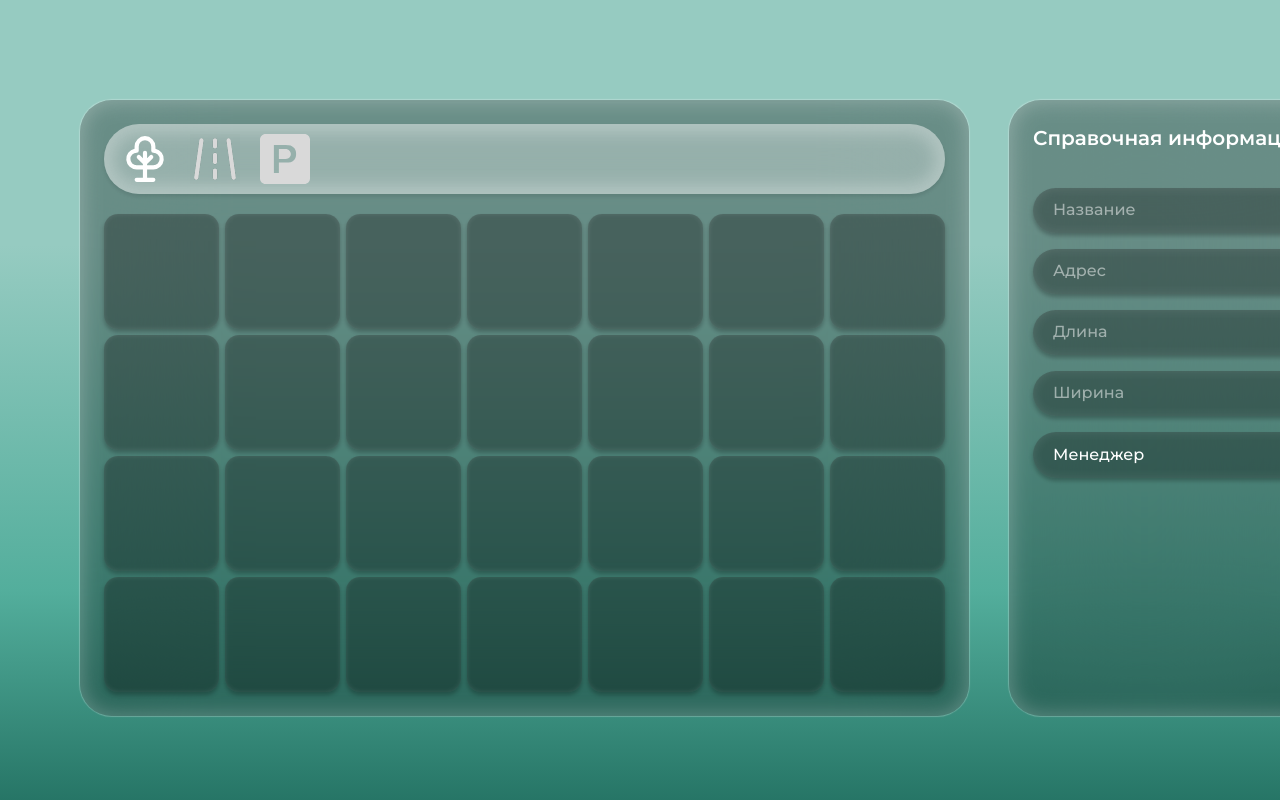
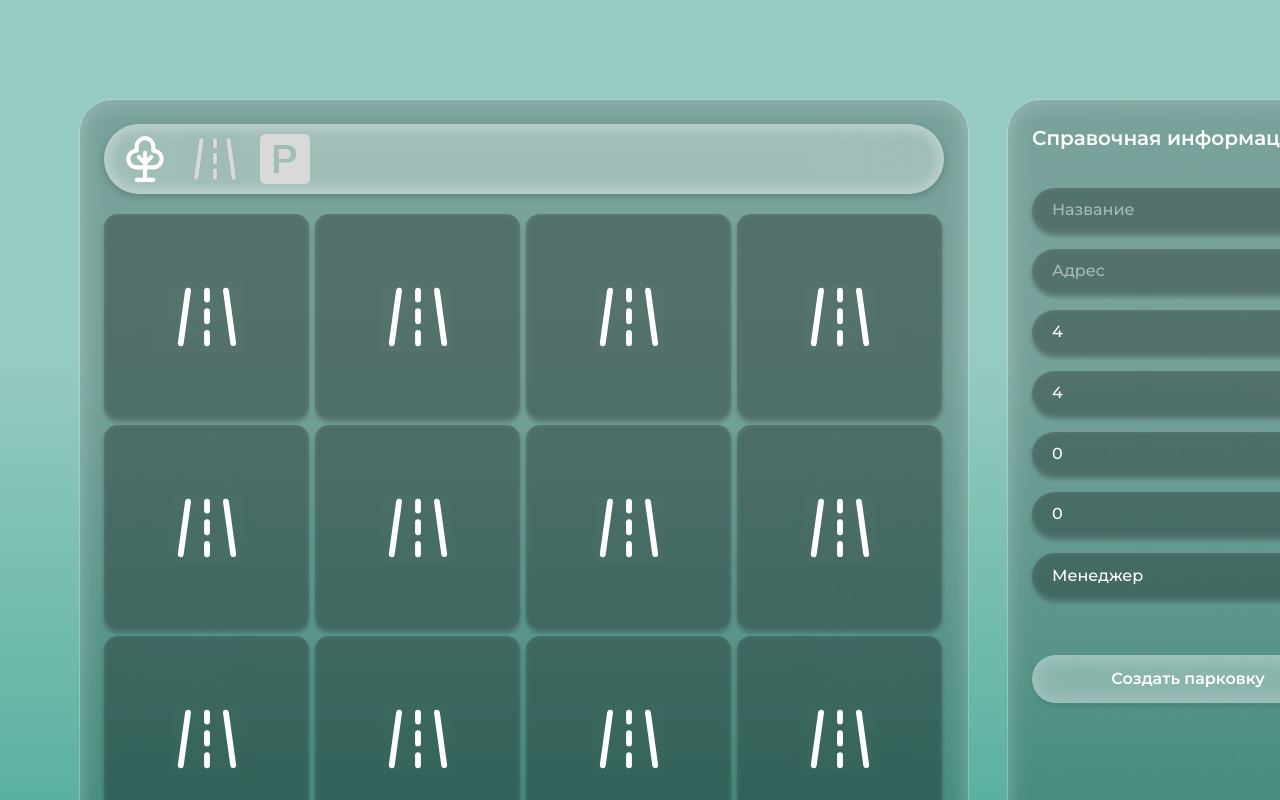
Before and after one commit to di-not/parking, a Next.js app: page /create in a window 1280 px wide. Shown: the top 800 px of the page. Built offline with nearby package versions, Linux system fonts and the light colour scheme.

Commit message:
feat: добавление полного функционала редактору и правки по верстке

```diff
--- a/@types/tomologyType.ts
+++ /dev/null
@@ -1,9 +0,0 @@
-export type TopologyType = {
-    name: string;
-    address: string;
-    width: number;
-    height: number;
-    day_tariff: number;
-    night_tariff: number;
-    cells: string[][];
-};
--- /dev/null
+++ b/@types/topologyType.ts
@@ -0,0 +1,11 @@
+import { ParkElements } from "./enums";
+
+export type TopologyType = {
+    name: string;
+    address: string;
+    width: number;
+    height: number;
+    day_tariff:number;
+    night_tariff:number;
+    cells:  ParkElements[][];
+};
--- a/app/(root)/create/page.tsx
+++ b/app/(root)/create/page.tsx
@@ -4,7 +4,7 @@ import { Park } from "@/shared/components/shared/Park";
 export default function Create() {
     return (
         <div className="flex gap-10">
-            <Park columns={7} rows={4} />
+            <Park />
             <Info/>
         </div>
     );
--- a/app/(root)/layout.tsx
+++ b/app/(root)/layout.tsx
@@ -9,7 +9,7 @@ export default function RootLayout({
     children: React.ReactNode;
 }>) {
     return (
-        <div className="grid grid-rows-[20px_1fr_20px] justify-items-center min-h-screen p-8 pb-20  sm:p-20 font-[family-name:var(--font-base)]">
+        <div className="grid grid-rows-[20px_1fr_20px] justify-items-center min-h-screen p-8 pb-20 sm:p-20 font-[family-name:var(--font-base)]">
             <main className="flex flex-col gap-[32px] row-start-2 items-center sm:items-start">
                 {children}
             </main>
--- a/app/globals.css
+++ b/app/globals.css
@@ -79,6 +79,14 @@
     --radius-xl: calc(var(--radius) + 4px);
 }
 
+html {
+	box-sizing: border-box;
+}
+*,
+*::after,
+*::before {
+	box-sizing: inherit;
+}
 body {
     background-image: url("../public//images/bg.png");
     background-repeat: no-repeat;
@@ -96,7 +104,10 @@ body {
 button {
     cursor: pointer;
 }
-
+img {
+	-webkit-user-drag: none;
+	user-select: none;
+}
 .dark {
     --background: oklch(0.147 0.004 49.25);
     --foreground: oklch(0.985 0.001 106.423);
--- /dev/null
+++ b/lib/utils/calculateCellStyle.ts
@@ -0,0 +1,14 @@
+export default function calculateCellStyle(
+    height: number,
+    width: number
+): object {
+    const maxBlockSizeWithoutPaddingsAndGaps = 820;
+    return {
+        gridTemplateRows: `repeat(${height},${Math.ceil(
+            maxBlockSizeWithoutPaddingsAndGaps / width
+        )}px)`,
+        gridTemplateColumns: `repeat(${width},${Math.ceil(
+            maxBlockSizeWithoutPaddingsAndGaps / width
+        )}px)`,
+    };
+}
--- a/shared/components/shared/Info/Info.tsx
+++ b/shared/components/shared/Info/Info.tsx
@@ -1,11 +1,16 @@
 import { InformationForm } from "../../ui/InformationForm";
 interface InfoProps {}
 const Info: React.FC<InfoProps> = () => {
-
     return (
-        <div className="w-[360px] bg-[#000]/30 backdrop-blur-3xl rounded-4xl p-6 shadow-[0px_0px_1px_1px_rgba(255,255,255,0.25)] inset-shadow-[0px_0px_20px_2px_rgba(255,255,255,0.25)]">
-            <h3 className="text-white text-xl font-semibold">Справочная информация</h3>
-            <InformationForm/>
+        <div
+            className="w-[360px] bg-[#000]/20 backdrop-blur-3xl rounded-4xl p-6
+        shadow-[0px_0px_1px_1px_rgba(255,255,255,0.25)]
+        inset-shadow-[0px_0px_20px_2px_rgba(255,255,255,0.25)]"
+        >
+            <h3 className="text-white text-xl font-semibold">
+                Справочная информация
+            </h3>
+            <InformationForm />
         </div>
     );
 };
--- a/shared/components/shared/Park/Park.tsx
+++ b/shared/components/shared/Park/Park.tsx
@@ -1,49 +1,118 @@
 "use client";
 import { ParkElements } from "@/@types/enums";
 import Image from "next/image";
-import { useState } from "react";
+import { useEffect, useState } from "react";
 import roadIcon from "@/public/images/road.svg";
 import decorIcon from "@/public/images/decor.svg";
 import parkingIcon from "@/public/images/parking.svg";
 import { ParkElementButton } from "../../ui/ParkElementButton";
+import { useReduxStates } from "@/shared/redux/hooks/useReduxStates";
+import calculateCellStyle from "@/lib/utils/calculateCellStyle";
 import { useActions } from "@/shared/redux/hooks/useActions";
 
-interface ParkProps {
-    columns: number;
-    rows: number;
-}
+interface ParkProps {}
 
-const Park: React.FC<ParkProps> = ({ columns, rows }) => {
-    const [cells, setCells] = useState<ParkElements[][]>(
-        [...Array(rows)].map((element, index) => {
-            return [...Array(columns)].map(() => {
-                return ParkElements.EMPTY;
-            });
-        })
-    );
+const Park: React.FC<ParkProps> = () => {
+    const { topology } = useReduxStates();
+    const { setTopologyCells } = useActions();
+    // console.log(topology.cells)
+
+    const height = topology.height;
+    const width = topology.width;
+    const condition =
+        width &&
+        height &&
+        width >= 4 &&
+        height >= 4 &&
+        width <= 6 &&
+        height <= 6;
+
+    const [cells, setCells] = useState<ParkElements[][]>(topology.cells);
     const [active, setActive] = useState<ParkElements>(ParkElements.D);
 
-    const maxBlockSizeWithoutPaddingsAndGaps = 800;
+    useEffect(() => {
+        if (condition) {
+            console.log(`aaa`);
+            const supportArray = cells.map((row) => [...row]);
+            if (cells[0] && width > cells[0].length) {
+                console.log(`1`);
+                for (let k = 0; k < width - cells[0].length; k++) {
+                    for (let i = 0; i < supportArray.length; i++) {
+                        supportArray[i].push(ParkElements.R);
+                    }
+                }
+                setCells(supportArray);
+            } else if (cells[0] && width < cells[0].length) {
+                for (let k = 0; k < cells[0].length - width; k++) {
+                    for (let i = 0; i < supportArray.length; i++) {
+                        supportArray[i].pop();
+                    }
+                }
+                console.log(`2`);
+                setCells(supportArray);
+            } else if (cells.length > 0 && height < cells.length) {
+                console.log(`3`);
+                setCells([
+                    ...supportArray.slice(
+                        0,
+                        cells.length - (cells.length - height)
+                    ),
+                ]);
+                console.log([
+                    ...supportArray.slice(
+                        0,
+                        cells.length - (cells.length - height)
+                    ),
+                ]);
+            } else if (cells.length > 0 && height > cells.length) {
+                console.log(`4`);
 
-    const cellStyle = {
-        gridTemplateColumns: `repeat(${columns},${Math.ceil(
-            maxBlockSizeWithoutPaddingsAndGaps / columns
-        )}px)`,
-        gridTemplateRows: `repeat(${rows},${Math.ceil(
-            maxBlockSizeWithoutPaddingsAndGaps / columns
-        )}px)`,
-    };
+                const fooArray = Array.from(
+                    { length: height - cells.length },
+                    () => Array.from({ length: width }, () => ParkElements.R)
+                );
+                setCells([...cells, ...fooArray]);
+            } else if (
+                cells.length &&
+                cells[0] &&
+                cells.length === Number(height) &&
+                cells[0].length === Number(width)
+            ) {
+                console.log(`5`);
+                setCells(cells);
+            } else {
+                console.log(`6`);
 
-    const {} = useActions()
+                setCells(
+                    Array.from({ length: width }, () =>
+                        Array.from({ length: height }, () => ParkElements.R)
+                    )
+                );
+            }
+        } else {
+            console.log(`отдельно`);
+            console.log(cells);
+
+            // setCells(topology.cells);
+            setCells(cells);
+        }
+    }, [width, height]);
+
+    const cellStyle = condition
+        ? calculateCellStyle(height, width)
+        : cells.length > 0
+        ? calculateCellStyle(cells.length, cells[0].length)
+        : {};
+
     return (
         <div
-            className="bg-[#000]/30 backdrop-blur-3xl rounded-4xl p-6 shadow-[0px_0px_1px_1px_rgba(255,255,255,0.25)]
+            className="bg-[#000]/20 backdrop-blur-3xl rounded-4xl p-6 shadow-[0px_0px_1px_1px_rgba(255,255,255,0.25)]
         inset-shadow-[0px_0px_20px_2px_rgba(255,255,255,0.25)]"
         >
-
             <div
-                className="flex gap-5 mb-5 bg-white/30 p-2.5 pl-4 rounded-full shadow-[0px_3px_4px_0px_rgba(0,0,0,0.1)]
-            inset-shadow-[0px_0px_15px_10px_rgba(255,255,255,0.25)]"
+                className="flex gap-5 mb-5 bg-white/30 p-2.5 pl-4 rounded-full shadow-[0px_3px_8px_0px_rgba(0,0,0,0.20)]
+            inset-shadow-[0px_0px_10px_7px_rgba(255,255,255,0.25)]
+            "
             >
                 <ParkElementButton
                     setActive={setActive}
@@ -69,18 +138,20 @@ const Park: React.FC<ParkProps> = ({ columns, rows }) => {
             </div>
             <div
                 style={cellStyle}
-                className={`grid max-w-[860px] max-h-[1000px] w-full h-full gap-1.5`}
+                className={`grid w-[840px] max-h-[1300px] min-h-[600px]  gap-1.5`}
             >
                 {cells.map((element1, index1) =>
                     element1.map((element2, index2) => (
                         <button
                             className="cursor-pointer shadow-[0px_3px_4px_0px_rgba(0,0,0,0.25)] bg-black/30 flex justify-center
-                             items-center rounded-xl inset-shadow-[0px_0px_4px_0.1px_rgba(255,255,255,0.1)]"
+                             items-center rounded-xl inset-shadow-[0px_0px_4px_0.1px_rgba(255,255,255,0.1)] transition delay-50 duration-300 ease-in-out
+                             hover:inset-shadow-[0px_0px_40px_0.1px_rgba(255,255,255,0.1)] hover:-translate-y-0.5 "
                             key={index2}
                             onClick={() => {
-                                const a = cells.map((e) => e);
+                                const a = cells.map((row) => [...row]);
                                 a[index1][index2] = active;
                                 setCells(a);
+                                setTopologyCells(a);
                             }}
                         >
                             {element2 === ParkElements.D ? (
--- a/shared/components/ui/InformationForm/InformationForm.tsx
+++ b/shared/components/ui/InformationForm/InformationForm.tsx
@@ -1,5 +1,5 @@
 "use client";
-import { TopologyType } from "@/@types/tomologyType";
+import { TopologyType } from "@/@types/topologyType";
 import { SubmitHandler, useForm, UseFormReturn } from "react-hook-form";
 import {
     Select,
@@ -10,55 +10,94 @@ import {
     SelectTrigger,
     SelectValue,
 } from "@/shared/components/ui/select";
+import { useActions } from "@/shared/redux/hooks/useActions";
+import { useEffect } from "react";
+import { useReduxStates } from "@/shared/redux/hooks/useReduxStates";
 
 interface InformationFormProps {}
 
 type InformationFormType = Omit<TopologyType, "cells">;
 
 const InformationForm: React.FC<InformationFormProps> = () => {
-    const formStates = useForm<InformationFormType>();
+    const { topology } = useReduxStates();
+    const { setTopologyWithoutCells } = useActions();
+    const { cells, ...obj } = topology;
+    const formStates = useForm<InformationFormType>({
+        defaultValues: obj,
+    });
 
     const onSubmit: SubmitHandler<InformationFormType> = (data) =>
-        console.log(data);
+        setTopologyWithoutCells(data);
+
+    useEffect(() => {
+        setTopologyWithoutCells(formStates.getValues());
+    }, [formStates.watch()]);
 
     return (
-        <div className="mt-9">
+        <div className="mt-9 h-[calc(100%_-_65px)]">
             <form
                 onSubmit={formStates.handleSubmit(onSubmit)}
-                className="flex flex-col gap-4"
+                className="flex flex-col gap-4  top-[40px] sticky"
             >
                 <Primaryinput
-                    register={formStates.register("name")}
+                    register={formStates.register("name", { required: true })}
                     placeholder="Название"
                 />
                 <Primaryinput
-                    register={formStates.register("address")}
+                    register={formStates.register("address", {
+                        required: true,
+                    })}
                     placeholder="Адрес"
                 />
                 <Primaryinput
                     register={formStates.register("width", {
                         required: true,
                         max: 6,
-                        min: 1,
+                        min: 4,
                     })}
                     placeholder="Длина"
                     type={"number"}
                 />
+
                 <Primaryinput
                     register={formStates.register("height", {
                         required: true,
                         max: 6,
-                        min: 0,
+                        min: 4,
                     })}
                     placeholder="Ширина"
                     type={"number"}
                 />
+                <Primaryinput
+                    register={formStates.register("day_tariff", {
+                        required: true,
+                        max: 1000,
+                        min: 0,
+                    })}
+                    placeholder="Дневной тариф"
+                    type={"number"}
+                />
+                <Primaryinput
+                    register={formStates.register("night_tariff", {
+                        required: true,
+                        max: 1000,
+                        min: 0,
+                    })}
+                    placeholder="Ночной тариф"
+                    type={"number"}
+                />
                 <Select>
-                    <SelectTrigger className="flex justify-between font-medium items-center shadow-[0px_3px_4px_0px_rgba(0,0,0,0.25)] p-[11px] pl-5 pr-6 w-full bg-black/30   inset-shadow-[0px_0px_10px_0.1px_rgba(255,255,255,0.1)]
-                    rounded-full text-white text-[16px] focus:outline-1! outline-[#fff]/30! outline-offset-0! ">
+                    <SelectTrigger
+                        className="flex justify-between font-medium items-center shadow-[0px_3px_4px_0px_rgba(0,0,0,0.25)] p-[11px] pl-5 pr-6 w-full bg-black/30
+                    inset-shadow-[0px_0px_5px_0.1px_rgba(255,255,255,0.1)]
+                    rounded-full text-white text-[16px] focus:outline-1! outline-[#fff]/30! outline-offset-0! "
+                    >
                         <SelectValue placeholder="Менеджер" />
                     </SelectTrigger>
-                    <SelectContent className="bg-[#000]/25 backdrop-blur-3xl rounded-4xl shadow-[1px_0px_1px_0px_rgba(255,255,255,0.25)] inset-shadow-[0px_0px_4px_0.1px_rgba(255,255,255,0.25)] max-h-[250px]">
+                    <SelectContent
+                        className="bg-[#000]/25 absolute backdrop-blur-3xl rounded-4xl shadow-[1px_0px_1px_0px_rgba(255,255,255,0.25)]
+                    inset-shadow-[0px_0px_4px_0.1px_rgba(255,255,255,0.25)] max-h-[250px]"
+                    >
                         <SelectGroup className="p-2 gap-1 ">
                             <SelectLabel className="text-white/50 text-sm font-normal">
                                 Менеджеры
@@ -74,7 +113,15 @@ const InformationForm: React.FC<InformationFormProps> = () => {
                         </SelectGroup>
                     </SelectContent>
                 </Select>
-                {/* <button type="submit" >cf,vbn</button> */}
+
+                <button
+                    type="submit"
+                    className="flex mt-10 bg-white/30 p-3 rounded-full shadow-[0px_3px_4px_0px_rgba(0,0,0,0.1)]
+            inset-shadow-[0px_0px_20px_3px_rgba(255,255,255,0.25)] text-center text-[16px] text-white font-semibold justify-center
+            transition delay-50 duration-300 ease-in-out hover:inset-shadow-[0px_0px_25px_3px_rgba(255,255,255,0.55)] hover:shadow-[0px_0px_10px_4px_rgba(255,255,255,0.35)]"
+                >
+                    Создать парковку
+                </button>
             </form>
         </div>
     );
@@ -96,7 +143,7 @@ const Primaryinput: React.FC<PrimaryinputType> = ({
             <input
                 {...register}
                 type={type ? type : "text"}
-                className="text-white shadow-[0px_3px_4px_0px_rgba(0,0,0,0.25)] inset-shadow-[0px_0px_10px_0.1px_rgba(255,255,255,0.1)] p-2.5 pl-5 pr-14 w-full text-[16px] font-medium bg-black/30 rounded-full placeholder:text-white/50 text-lg focus:outline-1 outline-[#fff]/30 outline-offset-0"
+                className="text-white shadow-[0px_3px_4px_0px_rgba(0,0,0,0.25)] inset-shadow-[0px_0px_5px_0.1px_rgba(255,255,255,0.1)] p-2.5 pl-5 pr-14 w-full text-[16px] font-medium bg-black/30 rounded-full placeholder:text-white/50 text-lg focus:outline-1 outline-[#fff]/30 outline-offset-0"
                 placeholder={placeholder ? placeholder : ""}
             />
         </div>
--- a/shared/components/ui/ParkElementButton/ParkElementButton.tsx
+++ b/shared/components/ui/ParkElementButton/ParkElementButton.tsx
@@ -18,9 +18,7 @@ const ParkElementButton: React.FC<ParkElementButtonType> = ({
     return (
         <button
             className="w-[50px] h-[50px]"
-            onClick={() => {
-                setActive(parkElement);
-            }}
+            onClick={() => setActive(parkElement)}
         >
             <Image
                 width={50}
@@ -33,4 +31,4 @@ const ParkElementButton: React.FC<ParkElementButtonType> = ({
         </button>
     );
 };
-export {ParkElementButton}
+export { ParkElementButton };
```
Also changed, not shown: shared/redux/hooks/useActions.ts (+15 -11 lines), shared/redux/slices/topology.slice.ts (+21 -4 lines).
